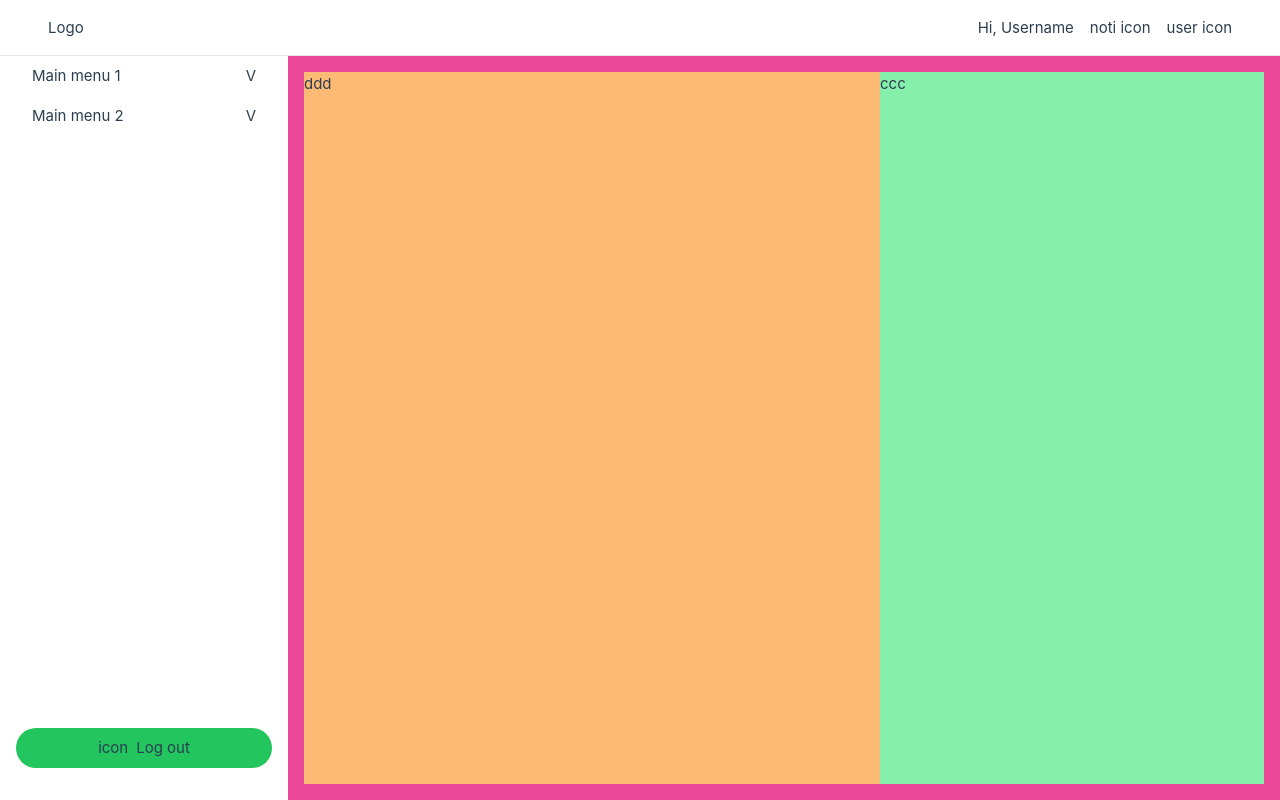
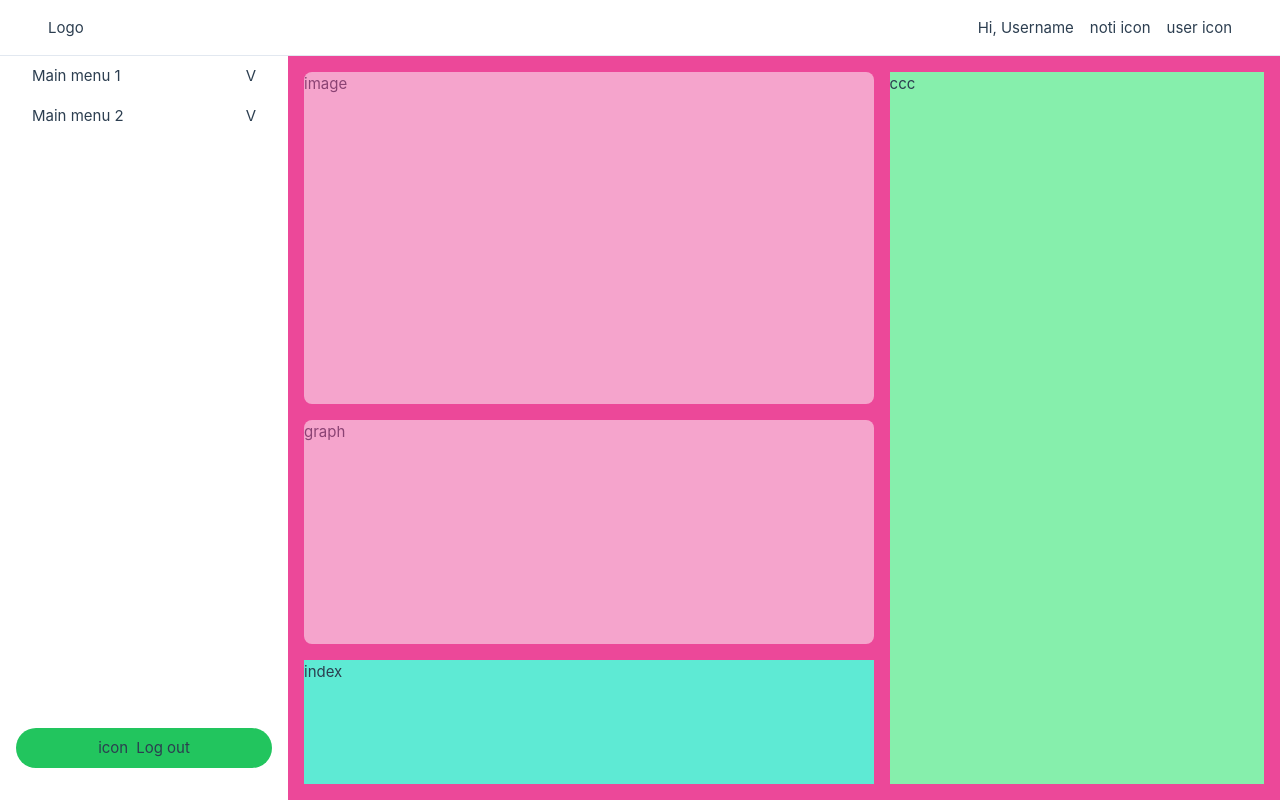
Before and after one commit to 11best/simple-weather-dashboard, a Vue app: page / in a window 1280 px wide. Built offline with nearby package versions, Linux system fonts and the light colour scheme.

Commit message:
create image and graph container

```diff
--- a/src/App.vue
+++ b/src/App.vue
@@ -1,6 +1,8 @@
 <script setup lang="ts">
 import Header from "./components/Header.vue";
 import Sidebar from "./components/Sidebar/Sidebar.vue";
+import ImageContainer from "./components/ImageContainer.vue";
+import GraphContainer from "./components/GraphContainer.vue";
 </script>
 
 <template>
@@ -9,8 +11,12 @@ import Sidebar from "./components/Sidebar/Sidebar.vue";
     <div class="relative flex flex-grow">
       <Sidebar />
       <main class="bg-pink-500 ml-72 flex-1">
-        <div class="grid grid-cols-5 p-4 h-full">
-          <div class="w-full bg-orange-300 col-span-3">ddd</div>
+        <div class="grid grid-cols-5 gap-x-4 p-4 h-full">
+          <div class="w-full col-span-3 grid grid-row-6 gap-y-4">
+            <div class="row-span-3"><ImageContainer /></div>
+            <div class="row-span-2"><GraphContainer /></div>
+            <div class="bg-teal-300 row-span-1">index</div>
+          </div>
           <div class="w-full bg-green-300 col-span-2">ccc</div>
         </div>
       </main>
--- /dev/null
+++ b/src/components/GraphContainer.vue
@@ -0,0 +1,3 @@
+<template>
+  <div class="bg-white opacity-50 w-full h-full rounded-lg">graph</div>
+</template>
--- /dev/null
+++ b/src/components/ImageContainer.vue
@@ -0,0 +1,3 @@
+<template>
+  <div class="bg-white opacity-50 w-full h-full rounded-lg">image</div>
+</template>
```
